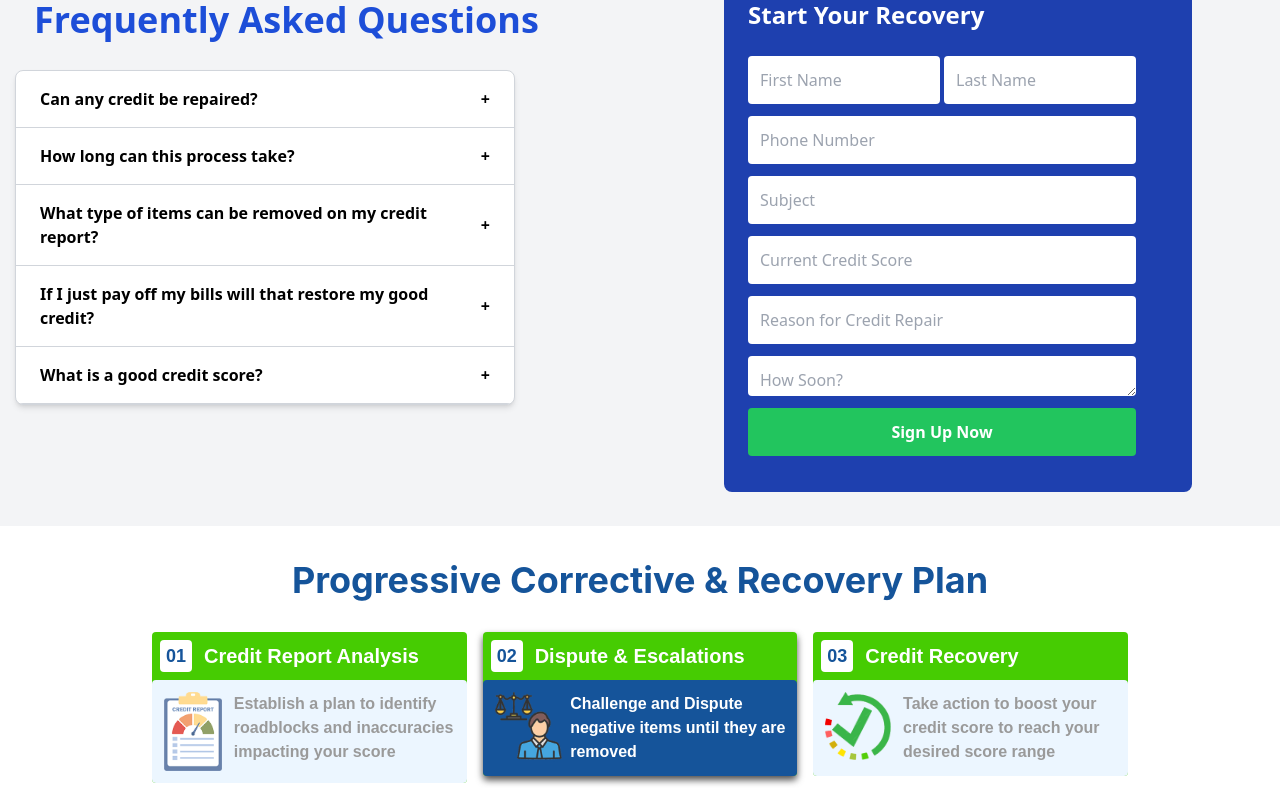
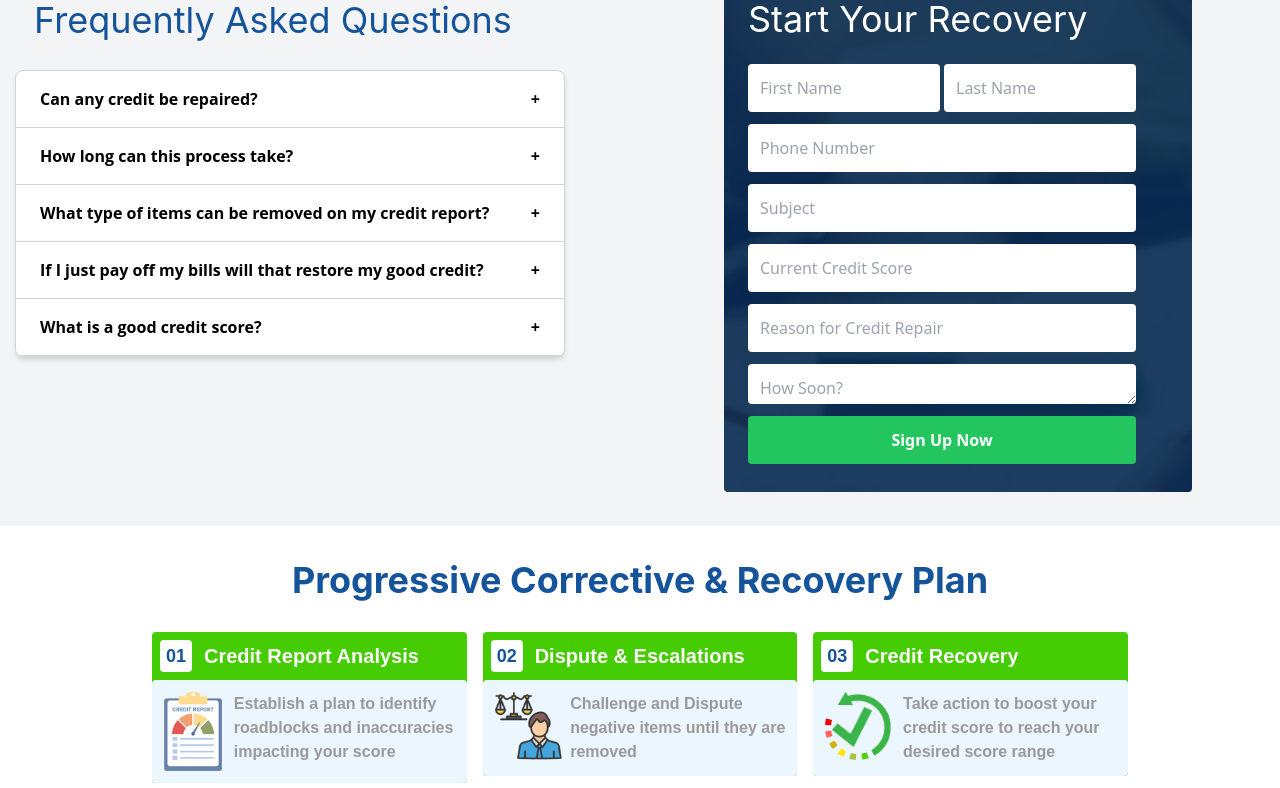
Before and after one commit to Nitin6404/ez-credit-repair, a React (Vite) app: page / in a window 1280 px wide. Shown: the part 2142-2930 px from the top of the page. Built offline with nearby package versions, Linux system fonts and the light colour scheme.

Commit message:
major changes

```diff
--- a/src/components/landing/Home.jsx
+++ b/src/components/landing/Home.jsx
@@ -18,6 +18,7 @@ import chingchong from "../asset/chingchong.png";
 import creditrepairing from "../asset/creditrapiring.jpg";
 import layer from "../asset/Layer 1002 copy.png";
 import about from "../asset/about.png";
+import faqbg from "../asset/faqbg.png";
 export function Home() {
   return (
     // div of the woman
@@ -169,7 +170,9 @@ export function Home() {
           {/* Left Side - What We Do Section */}
           <div className="flex flex-col items-center md:items-start text-center md:text-left space-y-4 max-w-md">
             {/* Main Title */}
-            <h1 className="text-4xl font-bold text-[#78B6F6] font-inter">What We Do</h1>
+            <h1 className="text-4xl font-bold text-[#78B6F6] font-inter">
+              What We Do
+            </h1>
 
             {/* Description */}
             <p className="text-lg font-inter font-[300]">
@@ -224,7 +227,7 @@ export function Home() {
 
           {/* Right Side - Basketball Image and Text */}
           <div className="flex flex-col w-1/2 items-center  justify-center mt-6 md:mt-0">
-           {/* <img src={basket} className="object-cover" alt="" /> */}
+            {/* <img src={basket} className="object-cover" alt="" /> */}
             {/* Basketball Image Placeholder */}
             <div className="w-[300px] h-[200px]  flex items-center justify-center mb-4">
               <img
@@ -369,7 +372,6 @@ export function Home() {
   );
 }
 
-
 function FeQ3() {
   const [openIndex, setOpenIndex] = useState(null);
 
@@ -386,9 +388,9 @@ function FeQ3() {
           <img
             src={about} // Replace with your image URL or imported image
             alt="Recovery Icon"
-            className="mb-4 w-[70px] h-[60px] absolute" // Optional: Add some styling (e.g., margin)
+            className="mb-4 w-[120px] h-[100px] absolute" // Optional: Add some styling (e.g., margin)
           />
-          <p className="ml-[100px]">
+          <p className="ml-[120px]">
             Credit repair involves resolving any questionable negative items
             that may be damaging your credit profile. If the credit bureaus or
             your creditors cannot provide proof that these items are fair,
@@ -422,16 +424,16 @@ function FeQ3() {
   return (
     <div className="h-[550px] bg-gray-100">
       <div className="max-w-4xl ml-[10px] p-6 mt-[10px]">
-        <h1 className="text-4xl font-bold mb-4 text-blue-700">
+        <h1 className="text-4xl font-inter font-normal mb-4 text-[#15549A]">
           Frequently Asked Questions
         </h1>
       </div>
-      <div className="bg-white-100 font-sans p-[10px]">
-        <div className="w-[500px] mx-auto mt-[-20px] ml-[5px] bg-white border border-gray-300 rounded-lg overflow-hidden shadow-md">
+      <div className="bg-white-100 font-opensans flex justify-center w-full  font-[500] p-[10px]">
+        <div className="w-[550px] mx-auto mt-[-20px] ml-[5px] bg-white border border-gray-300 rounded-lg overflow-hidden shadow-md">
           {accordionData.map((item, index) => (
             <div key={index} className="border-b border-gray-300">
               <div
-                className="accordion-title flex justify-between items-center px-6 py-4 bg-white-100 cursor-pointer font-semibold hover:bg-gray-200"
+                className="accordion-title flex justify-between items-center px-6 py-4 bg-white-100 cursor-pointer font-opensans font-bold hover:bg-gray-200"
                 onClick={() => toggleAccordion(index)}
               >
                 {item.title}
@@ -468,7 +470,7 @@ function Program() {
         <div className="flex flex-col md:flex-row justify-between items-start md:space-x-4 mb-6">
           {/* Card 1 */}
           {/* Card 1 */}
-          <div className="bg-[#46CC02] text-white rounded flex-1 mb-4 md:mb-0">
+          <div className="bg-[#46CC02] text-white rounded flex-1 mb-4 md:mb-0 hover:shadow-[0_4px_7px_rgba(0,0,0,0.7)]">
             <div className="flex p-2 items-center">
               <div className="bg-white text-[#15549A] font-montserrat text-lg font-bold rounded w-8 h-8 flex items-center justify-center mr-3">
                 01
@@ -479,7 +481,7 @@ function Program() {
             </div>
 
             {/* Inner Card similar to Card 3 */}
-            <div className="bg-[#ECF6FF] text-[#9A9A9A] p-3 flex rounded">
+            <div className="bg-[#ECF6FF]  p-3 flex rounded hover:bg-[#15549A] text-white">
               <div className="relative inline-block mr-3">
                 {/* Image for Credit Report */}
                 <img
@@ -489,7 +491,7 @@ function Program() {
                 />
                 {/* Nested Image (if needed) */}
               </div>
-              <p className="font-montserrat font-bold text-[#9A9A9A]">
+              <p className="font-montserrat font-bold text-[#9A9A9A]  hover:text-white">
                 Establish a plan to identify roadblocks and inaccuracies
                 impacting your score
               </p>
@@ -497,7 +499,7 @@ function Program() {
           </div>
 
           {/* Card 2 */}
-          <div className="bg-[#46CC02] text-white rounded flex-1 mb-4 md:mb-0 shadow-[0_4px_7px_rgba(0,0,0,0.7)]">
+          <div className="bg-[#46CC02] text-white rounded flex-1 mb-4 md:mb-0  hover:shadow-[0_4px_7px_rgba(0,0,0,0.7)]">
             <div className="flex p-2 items-center">
               <div className="bg-white text-[#15549A] font-montserrat text-lg font-bold rounded w-8 h-8 flex items-center justify-center mr-3">
                 02
@@ -506,20 +508,20 @@ function Program() {
                 Dispute & Escalations
               </h3>
             </div>
-            <div className="bg-[#15549A] text-gray-700 p-3 flex rounded">
+            <div className="bg-[#ECF6FF]  p-3 flex rounded hover:bg-[#15549A] text-white">
               <img
                 src={credit2}
                 alt="Dispute Icon"
                 className="inline-block mr-2 w-[70px] h-[70px]"
               />
-              <p className="font-montserrat font-bold text-[#fff]">
+              <p className="font-montserrat font-bold text-[#9A9A9A] hover:text-white ">
                 Challenge and Dispute negative items until they are removed
               </p>
             </div>
           </div>
 
           {/* Card 3 */}
-          <div className="bg-[#46CC02] text-white rounded flex-1 mb-4 md:mb-0">
+          <div className="bg-[#46CC02] text-white rounded flex-1 mb-4 md:mb-0 hover:shadow-[0_4px_7px_rgba(0,0,0,0.7)]">
             <div className="flex p-2 items-center">
               <div className="bg-white text-[#15549A] font-montserrat text-lg font-bold rounded w-8 h-8 flex items-center justify-center mr-3">
                 03
@@ -530,7 +532,7 @@ function Program() {
             </div>
 
             {/* Similar Inner Card as Card 2 */}
-            <div className="bg-[#ECF6FF] text-[#9A9A9A] p-3 flex rounded">
+            <div className="bg-[#ECF6FF]  p-3 flex rounded hover:bg-[#15549A] text-white">
               <div className="relative inline-block mr-3">
                 {/* Image for Credit 3 */}
                 <img
@@ -545,7 +547,7 @@ function Program() {
                   className="absolute w-[40px] h-[40px] top-[15px] left-[7px]"
                 />
               </div>
-              <p className="font-montserrat font-bold text-[#9A9A9A">
+              <p className="font-montserrat font-bold text-[#9A9A9A]  hover:text-white">
                 Take action to boost your credit score to reach your desired
                 score range
               </p>
@@ -569,18 +571,23 @@ function Program() {
         </div>
       </div>
     </div>
-  )
+  );
 }
 
 function Contactform() {
   return (
     <div>
       <div class=" text-white p-2 flex items-center h-[100px] mt-[150px]">
-      <div className="flex justify-center mt-[-900px] px-4 py-6 w-[500px] bg-gray-100 h-[550px] mx-auto mb-[70px] ml-[700px]">
-      <div className="bg-blue-800 w-full p-6 rounded-lg flex flex-col md:flex-row">
+        <div className="flex justify-center mt-[-900px] px-4 py-6 w-[500px]  h-[550px] mx-auto mb-[70px] ml-[700px]">
+          {/* <div
+          className="flex justify-center mt-[-900px] px-4 py-6 w-[500px] h-[550px] mx-auto mb-[70px] ml-[700px] bg-cover bg-center rounded-lg"
+          style={{ backgroundImage: `url(${Rectangle5})` }} */}
+          {/* > */}
+          <div className=" w-full p-6 bg-[url('/src/components/asset/faqbg.png')] rounded flex flex-col md:flex-row">
+            {/* <img src={Rectangle5} alt="Rectangle5" className="object-cover w-full h-full"/> */}
             {/* Left Section - Form */}
             <div className="flex-1 md:mr-8 mt-[-15px]">
-              <h2 className="text-2xl font-bold">Start Your Recovery</h2>
+              <h2 className="text-4xl font-[400px] font-inter">Start Your Recovery</h2>
               <form className="grid gap-3 mt-[25px]">
                 <div className="grid grid-cols-2 gap-1">
                   <input
```
Also changed, not shown: src/components/asset/faqbg.png (added).
